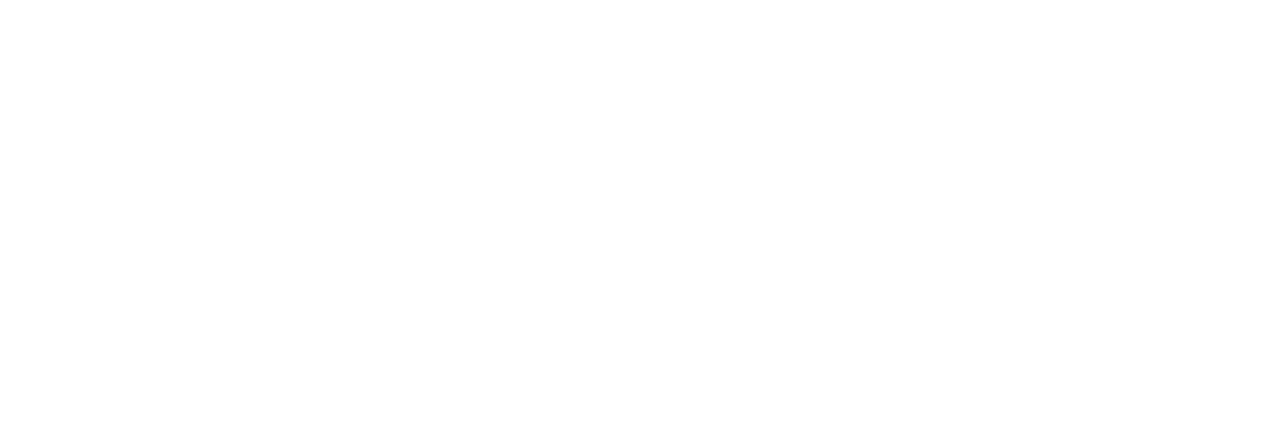
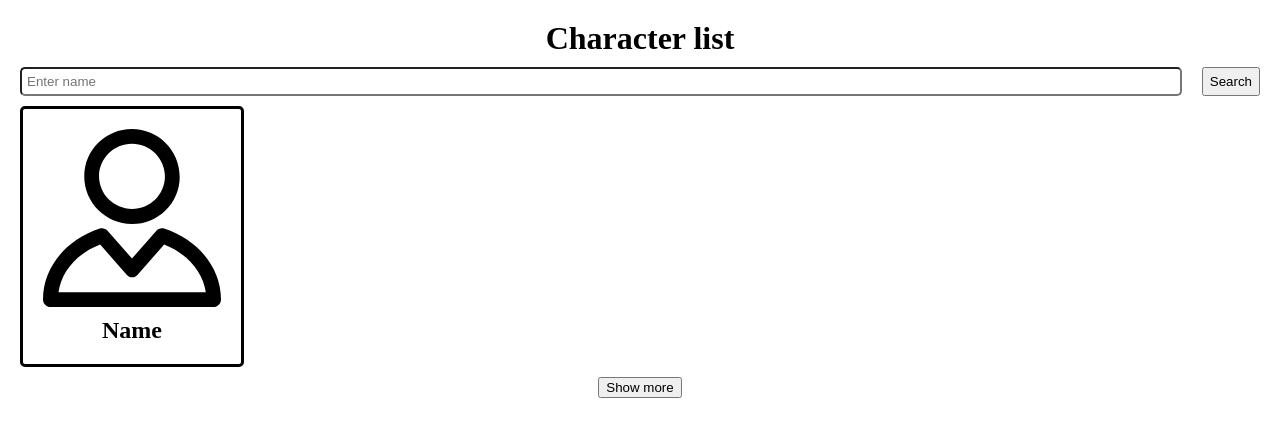
Before and after one commit to IvanKarleone/starwars, an Angular app: page /character-list in a window 1280 px wide. Before the commit this address led to /. Shown: the top 436 px of the page. Built offline with nearby package versions, Linux system fonts and the light colour scheme.

Commit message:
SW-1: add html and styles for character-list

```diff
--- a/src/app/app-routing.module.ts
+++ b/src/app/app-routing.module.ts
@@ -1,7 +1,12 @@
 import { NgModule } from '@angular/core';
 import { RouterModule, Routes } from '@angular/router';
 
-const routes: Routes = [];
+import { CharacterListComponent } from "./pages/character-list/character-list.component";
+
+const routes: Routes = [
+  { path: 'character-list', component: CharacterListComponent },
+  { path: '', redirectTo: 'character-list', pathMatch: 'full' },
+];
 
 @NgModule({
   imports: [RouterModule.forRoot(routes)],
--- a/src/app/app.module.ts
+++ b/src/app/app.module.ts
@@ -3,10 +3,12 @@
 
 import { AppRoutingModule } from './app-routing.module';
 import { AppComponent } from './app.component';
+import { CharacterListComponent } from "./pages/character-list/character-list.component";
 
 @NgModule({
   declarations: [
-    AppComponent
+    AppComponent,
+    CharacterListComponent
   ],
   imports: [
     BrowserModule,
--- /dev/null
+++ b/src/app/pages/character-list/character-list.component.html
@@ -0,0 +1,19 @@
+<main>
+  <h1 class="mb-10">Character list</h1>
+  <form class="search-form">
+    <label for="character-name" class="visually-hidden">Name:</label>
+    <input id="character-name" class="search-field" type="search" placeholder="Enter name">
+    <button type="button">Search</button>
+  </form>
+  <ul class="list">
+    <li class="list-item">
+      <a class="list-item-link">
+        <h2>Name</h2>
+        <img class="list-item-img" src="assets/imgs/user.svg" width="16" height="16" alt="Character photo">
+      </a>
+    </li>
+  </ul>
+  <div class="show-more-container">
+    <button class="show-more-btn">Show more</button>
+  </div>
+</main>
--- /dev/null
+++ b/src/app/pages/character-list/character-list.component.scss
@@ -0,0 +1,54 @@
+.search {
+  &-form {
+    display: flex;
+    column-gap: 20px;
+
+    margin-bottom: 10px;
+  }
+
+  &-field {
+    flex-grow: 1;
+
+    padding: 5px;
+
+    border-radius: 5px;
+  }
+}
+
+.list {
+  display: flex;
+  gap: 20px 30px;
+  flex-wrap: wrap;
+
+  margin: 0 0 10px 0;
+  padding: 0;
+
+  list-style: none;
+
+  &-item {
+    width: calc(100% / 5 - 24px);
+
+    padding: 20px;
+
+    border: 3px solid;
+    border-radius: 5px;
+  }
+
+  &-item-link {
+    display: flex;
+    flex-direction: column;
+  }
+
+  &-item-img {
+    order: -1;
+
+    width: 100%;
+    height: auto;
+
+    margin-bottom: 10px;
+  }
+}
+
+.show-more-container {
+  text-align: center;
+}
--- /dev/null
+++ b/src/app/pages/character-list/character-list.component.ts
@@ -0,0 +1,9 @@
+import { ChangeDetectionStrategy, Component } from '@angular/core';
+
+@Component({
+  selector: 'app-character-list',
+  templateUrl: './character-list.component.html',
+  styleUrls: ['./character-list.component.scss'],
+  changeDetection: ChangeDetectionStrategy.OnPush,
+})
+export class CharacterListComponent { }
--- a/src/styles.scss
+++ b/src/styles.scss
@@ -1 +1,31 @@
-/* You can add global styles to this file, and also import other style files */
+body {
+  margin: 0;
+  padding: 20px;
+  min-width: 1200px;
+}
+
+* {
+  box-sizing: border-box;
+}
+
+h1, h2 {
+  margin: 0;
+  text-align: center;
+}
+
+.visually-hidden {
+  position: absolute;
+  width: 1px;
+  height: 1px;
+  margin: -1px;
+  border: 0;
+  padding: 0;
+  white-space: nowrap;
+  clip-path: inset(100%);
+  clip: rect(0 0 0 0);
+  overflow: hidden;
+}
+
+.mb-10 {
+  margin-bottom: 10px;
+}
```
Also changed, not shown: src/assets/imgs/user.svg (added), 1 other file (tests, documents, lock files or other folders).
